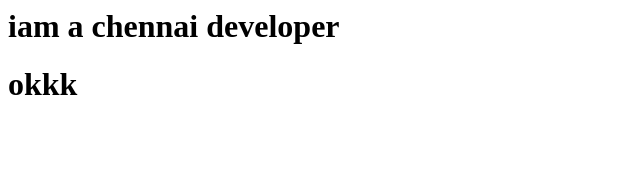
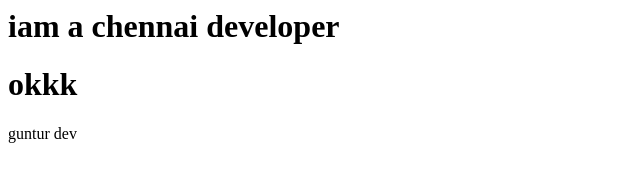
Before and after one commit to Mounika-1822/clone-1, a plain HTML site: page index.html in a window 1280 px wide. Shown: the full height of the page, 0-640 px from the left. Drawn offline with Linux system fonts and the light colour scheme.

Commit message:
guntur dev

```diff
--- a/index.html
+++ b/index.html
@@ -1,2 +1,3 @@
 <h1>iam a chennai developer</h1>
 <h1>okkk</h1>
+<p>guntur dev</p>
```
